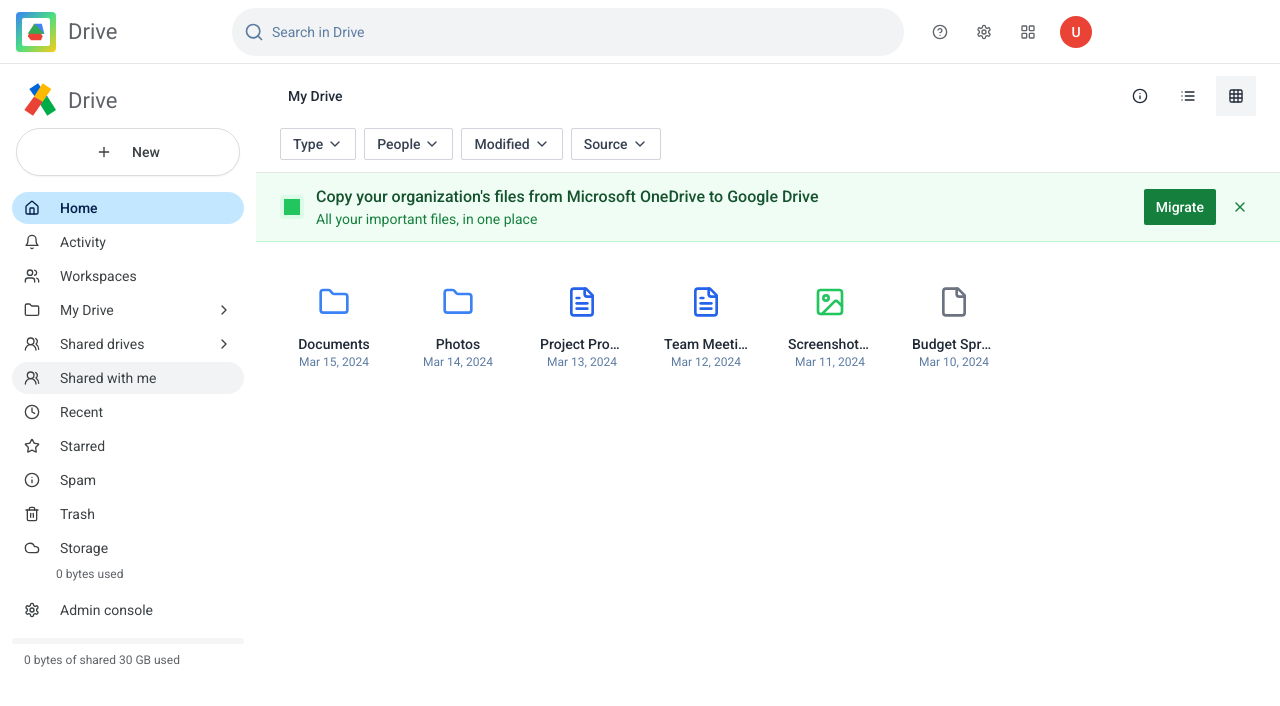
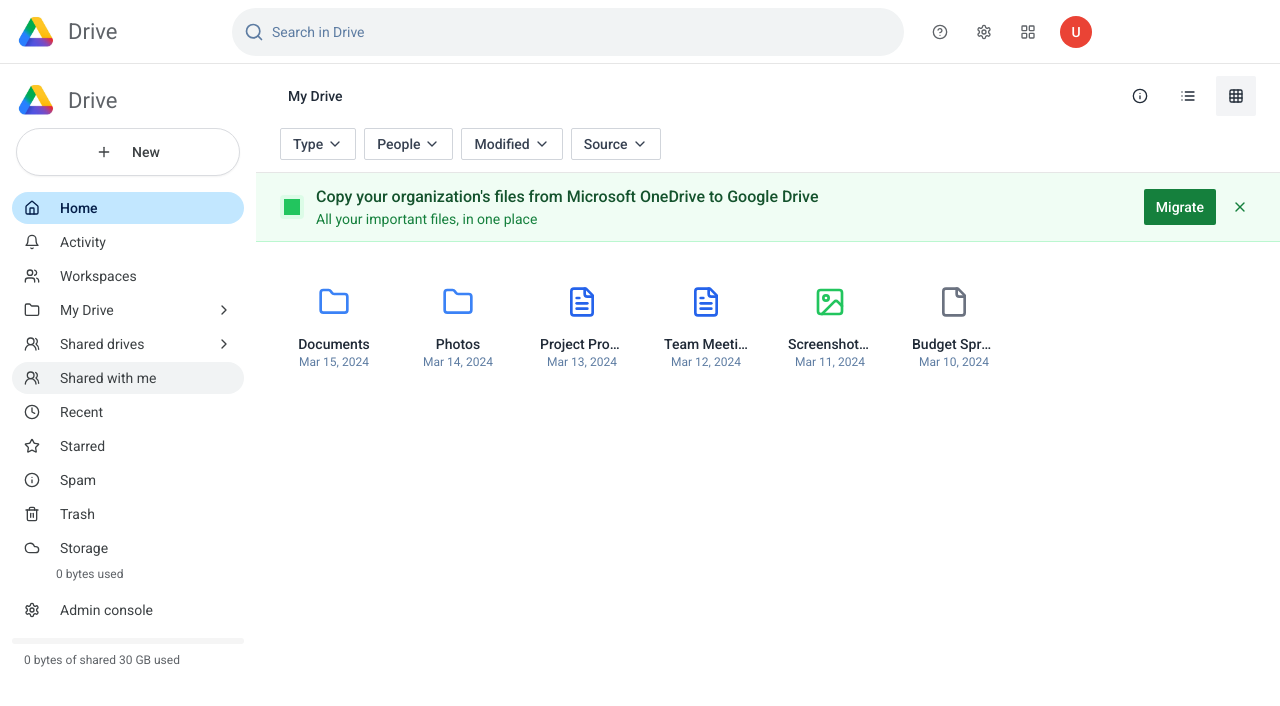
Before and after one commit to maddiedreese/not-drive, a React (Vite) app: page / in a window 1280 px wide. Shown: the top 706 px of the page. Built offline with nearby package versions, Linux system fonts and the light colour scheme.

Commit message:
Update logo in all locations

```diff
--- a/src/components/GoogleDriveLayout.tsx
+++ b/src/components/GoogleDriveLayout.tsx
@@ -6,6 +6,7 @@ import { Separator } from "@/components/ui/separator";
 import { Sidebar } from "./GoogleDriveSidebar";
 import { FileGrid } from "./FileGrid";
 import { Breadcrumbs } from "./Breadcrumbs";
+import googleDriveLogo from "@/assets/google-drive-logo.png";
 
 export function GoogleDriveLayout() {
   const [searchQuery, setSearchQuery] = useState("");
@@ -20,16 +21,10 @@ export function GoogleDriveLayout() {
       <header className="h-16 border-b border-border bg-background px-4 flex items-center gap-4">
         {/* Google Drive Logo */}
         <div className="flex items-center gap-3 min-w-[200px]">
-          <div className="w-10 h-10 bg-gradient-to-br from-blue-500 via-green-400 to-yellow-400 rounded-lg flex items-center justify-center shadow-sm">
-            <div className="w-7 h-7 bg-white rounded-md flex items-center justify-center">
-              <svg viewBox="0 0 24 24" className="w-5 h-5">
-                <path fill="#4285f4" d="M10 2l3 12h9l-3-12z"/>
-                <path fill="#ea4335" d="M10 2L2 17l4 5h12l2-5z"/>
-                <path fill="#34a853" d="M22 14H2l8-12z"/>
-              </svg>
-            </div>
+          <div className="w-10 h-10 relative">
+            <img src={googleDriveLogo} alt="Google Drive" className="w-10 h-10" />
           </div>
-          <h1 className="text-[22px] text-[#5f6368] font-normal">Drive</h1>
+          <h1 className="text-[22px] text-[#5f6368] font-normal font-roboto">Drive</h1>
         </div>
 
         {/* Search Bar */}
--- a/src/components/GoogleDriveSidebar.tsx
+++ b/src/components/GoogleDriveSidebar.tsx
@@ -17,6 +17,7 @@ import {
 import { Button } from "@/components/ui/button";
 import { Progress } from "@/components/ui/progress";
 import { cn } from "@/lib/utils";
+import googleDriveLogo from "@/assets/google-drive-logo.png";
 
 const sidebarItems = [
   { label: "Home", icon: Home, active: true },
@@ -41,12 +42,7 @@ export function Sidebar() {
       <div className="p-4 pb-2">
         <div className="flex items-center gap-3">
           <div className="w-10 h-10 relative">
-            <svg viewBox="0 0 48 48" className="w-10 h-10">
-              <polygon fill="#0066DA" points="16,10.85 26.42,4 38,20 27.58,26.85"/>
-              <polygon fill="#00AC47" points="27.58,26.85 38,20 48,36 37.58,42.85"/>
-              <polygon fill="#EA4335" points="10,36 20.42,42.85 32,26 21.58,20"/>
-              <polygon fill="#FFBA00" points="21.58,20 32,26 42.42,10.85 32,4"/>
-            </svg>
+            <img src={googleDriveLogo} alt="Google Drive" className="w-10 h-10" />
           </div>
           <h1 className="text-[22px] text-[#5f6368] font-normal font-roboto">Drive</h1>
         </div>
```
Also changed, not shown: src/assets/google-drive-logo.png (added).
